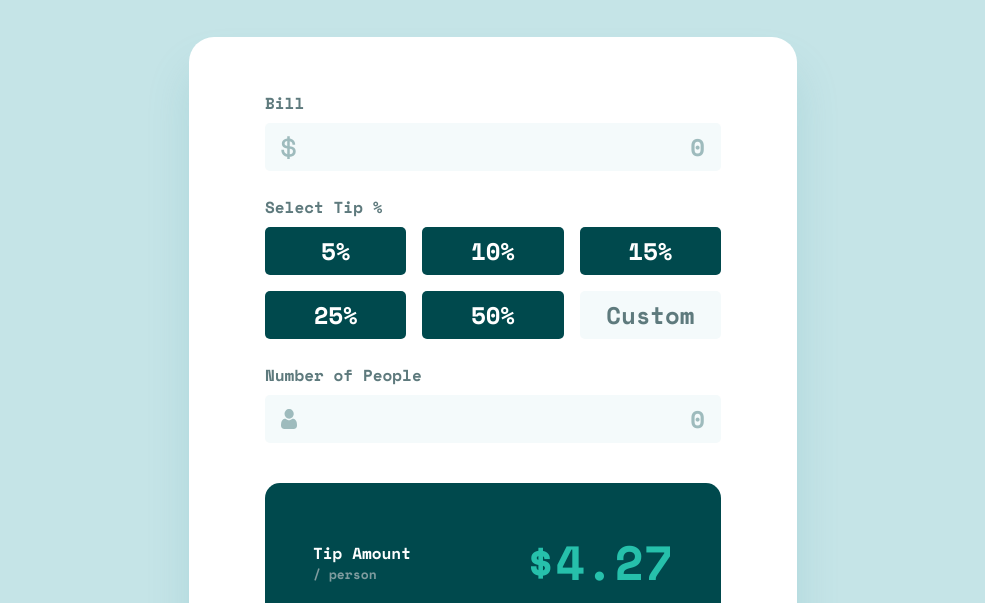
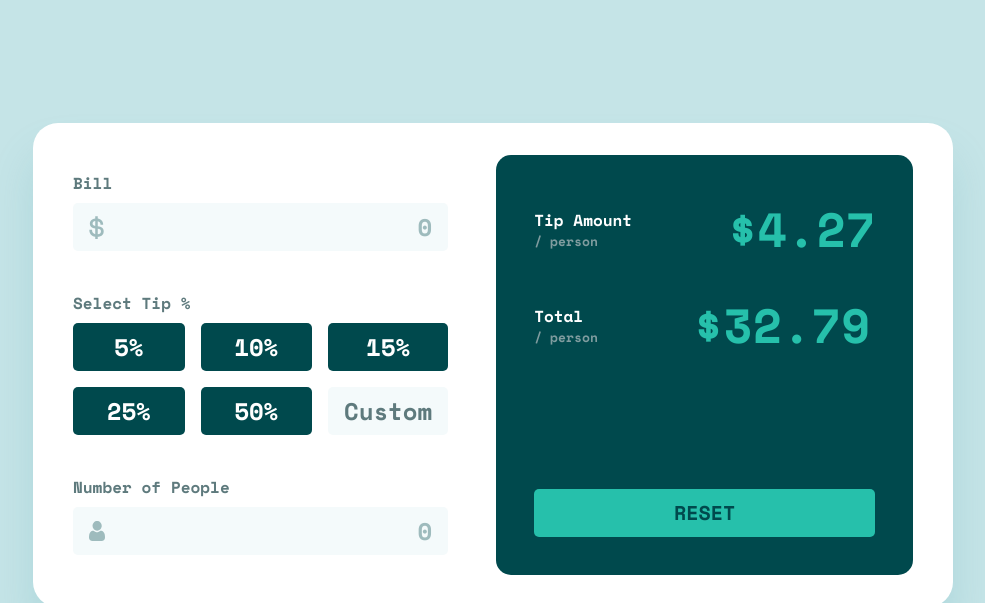
Before and after one commit to hakan-kemal/tip-calculator-app, a plain HTML site: page index.html in a window 1536 px wide. Shown: the part 107-710 px from the top of the page, without its empty margins (275-1260 px from the left). Drawn offline with nearby package versions, Linux system fonts and the light colour scheme.

Commit message:
add desktop styles

```diff
--- a/styles.css
+++ b/styles.css
@@ -32,8 +32,8 @@
   --spacing-600: 3rem;
   --spacing-1000: 5rem;
   --spacing-1200: 6rem;
+  --spacing-1300: 6.5rem;
   --spacing-1500: 7.5rem;
-  --spacing-1600: 8rem;
   /* shadows */
   --box-shadow-card: 0 2rem 2.6875rem 0 rgba(79, 166, 175, 0.2);
 }
@@ -251,3 +251,33 @@ main {
     line-height: 1.5;
   }
 }
+
+@media (min-width: 90rem) {
+  .tip-calculator {
+    flex-direction: row;
+    gap: var(--spacing-600);
+    max-width: 57.5rem;
+    padding: var(--spacing-400) var(--spacing-500);
+    border-radius: var(--radius-lg);
+  }
+
+  .bill-container {
+    margin-block: var(--spacing-200);
+    gap: var(--spacing-500);
+  }
+
+  .results-container {
+    gap: var(--spacing-300);
+    padding: 2.375rem;
+  }
+
+  .tip-amount,
+  .total-amount {
+    gap: var(--spacing-1200);
+    width: max-content;
+  }
+
+  .reset-btn {
+    margin-top: var(--spacing-1300);
+  }
+}
```
